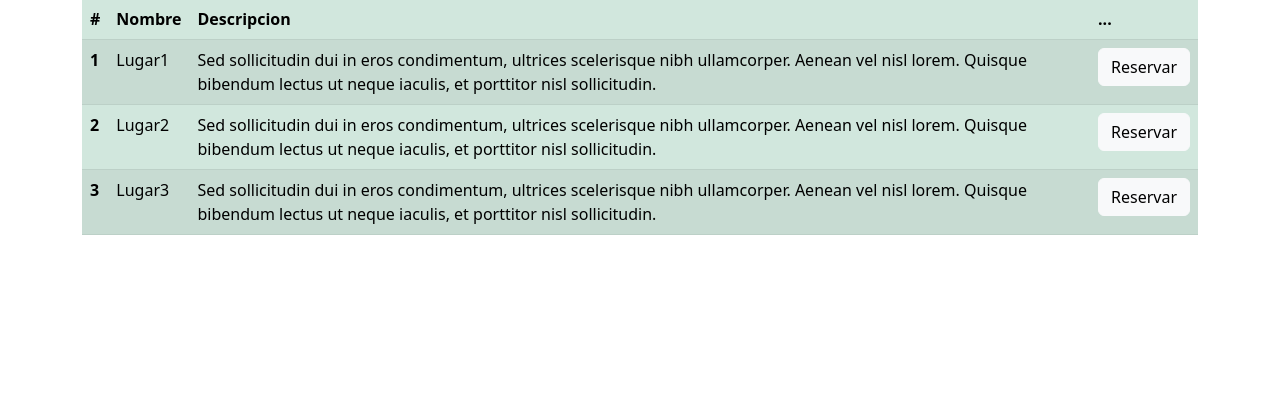
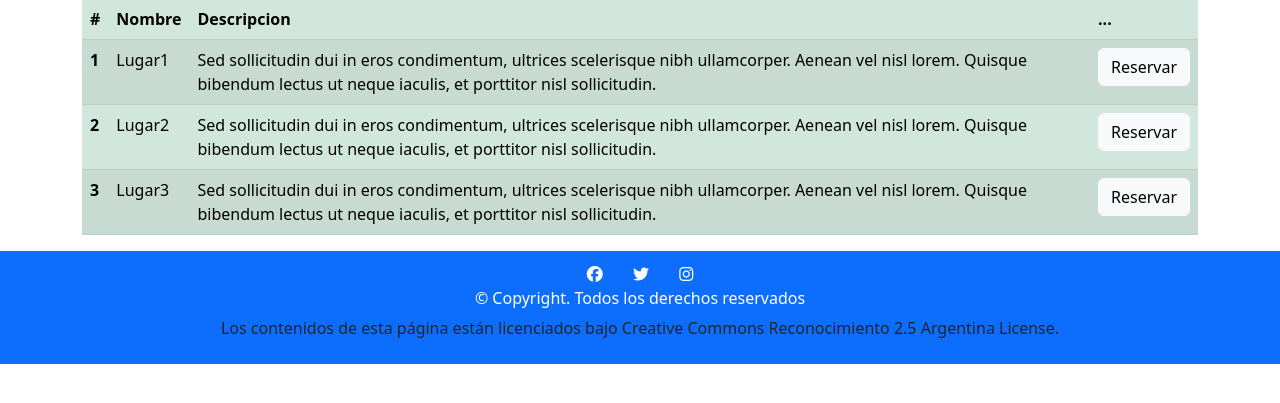
Before and after one commit to flor-cot/app_turismo, a Django app: page /destinos/1 in a window 1280 px wide. Shown: the part 213-616 px from the top of the page. Run offline with Django 3.2, Linux system fonts and the light colour scheme; some libraries are stand-ins or nearby versions.

Commit message:
agregado del footer

```diff
--- a/app/templates/app/base.html
+++ b/app/templates/app/base.html
@@ -19,7 +19,9 @@
     <main>
         {% block content %}{% endblock content %}
     </main>
-    <footer></footer>
+    <footer>
+        {% include 'app/footer.html' %}
+    </footer>
 
 
     <!-- JavaScript Bundle with Popper -->
--- a/app/templates/app/footer.html
+++ b/app/templates/app/footer.html
@@ -0,0 +1,14 @@
+<footer class="bg-primary p-2">
+  <div class="row">
+    <div class="col-12">
+      <div class="col text-center">
+        <button class="btn btn-primary fa fa-facebook-official"></button>
+        <button class="btn btn-primary fa fa-twitter"></button>
+        <button class="btn btn-primary fa fa-instagram"></button>
+    </div>
+      <h6 class="text-center text-white">© Copyright. Todos los derechos reservados</h6>
+      <p class="text-center">Los contenidos de esta página están licenciados bajo Creative Commons Reconocimiento
+        2.5 Argentina License.</p>
+    </div>
+  </div>
+</footer>
```
Also changed, not shown: app/static/app/publica/css/styles.css (line endings or trailing spaces).
